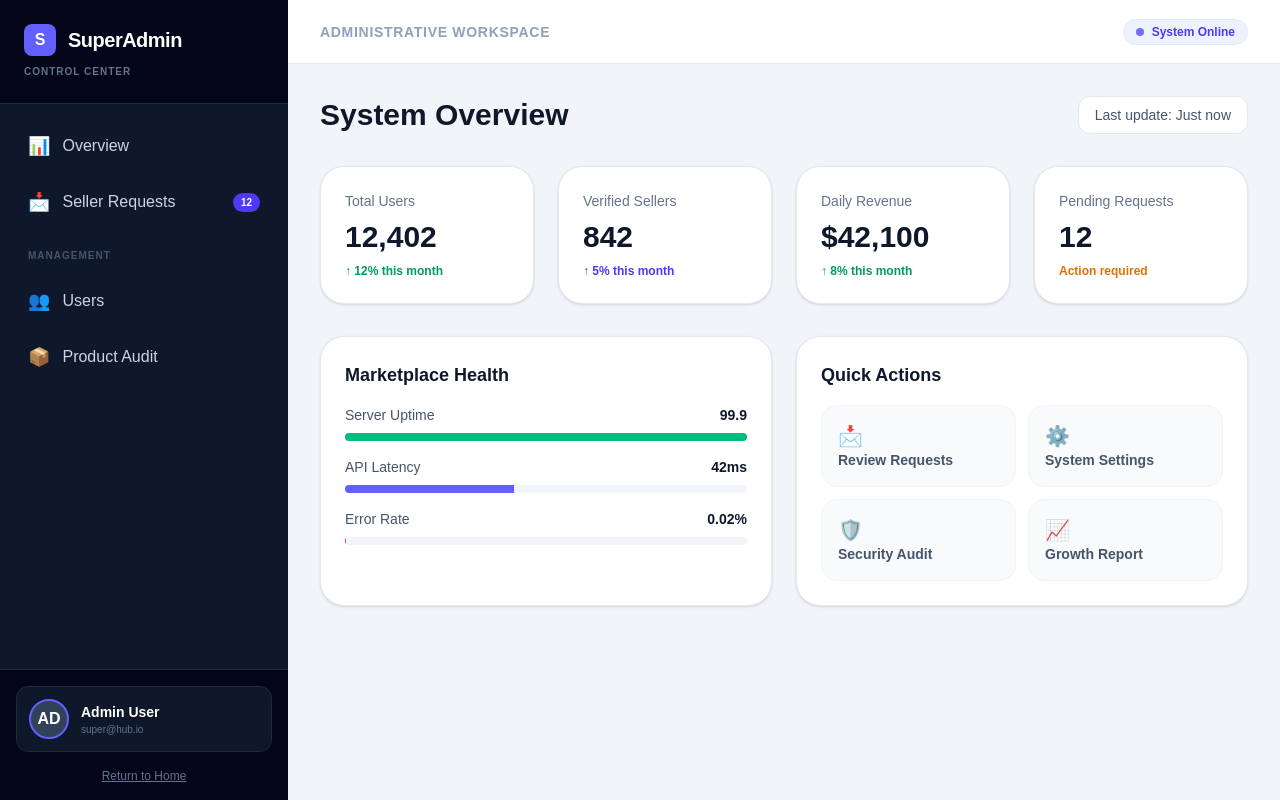
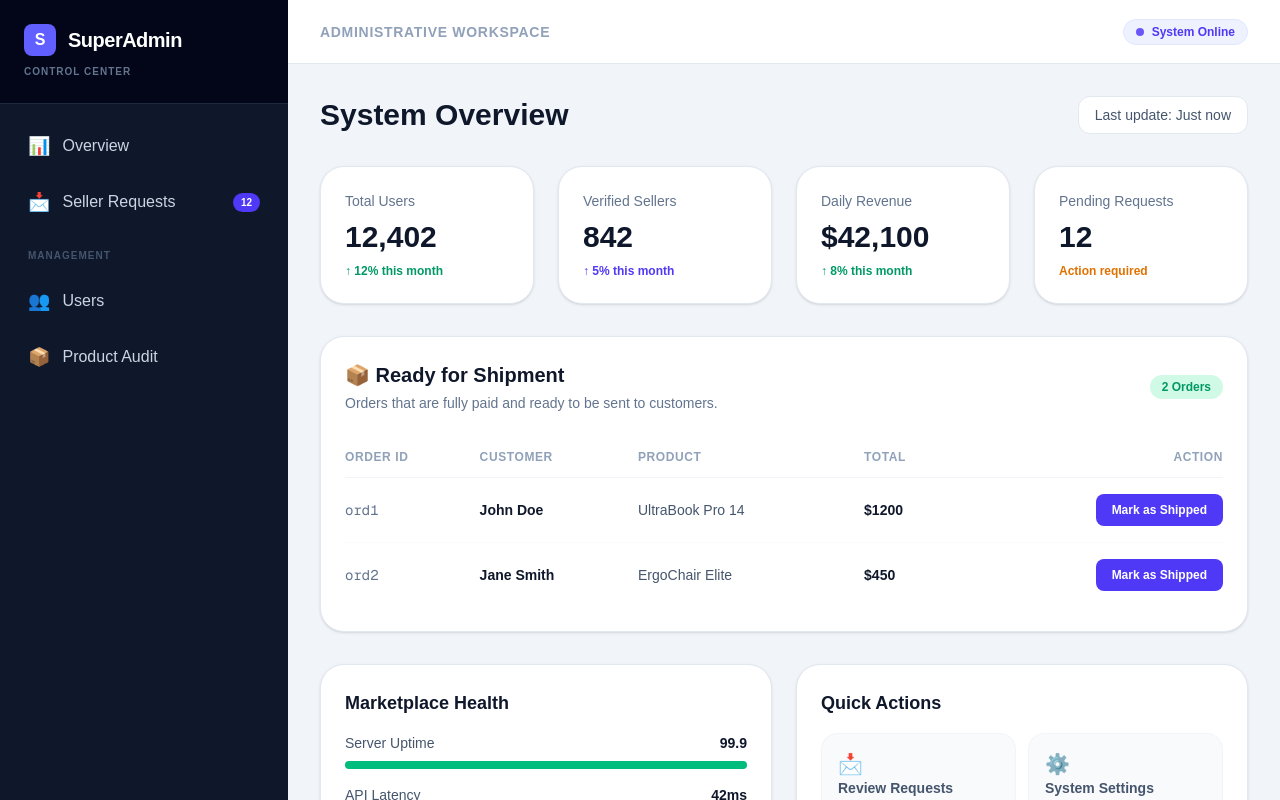
Before and after one commit to esquivelmj24/InstallmentApp, a Next.js app: page /admin/dashboard in a window 1280 px wide. Shown: the top 800 px of the page. Built offline with nearby package versions, Linux system fonts and the light colour scheme.

Commit message:
Implement Installment Logic and GCash Payment

```diff
--- a/src/app/(admin)/admin/dashboard/page.tsx
+++ b/src/app/(admin)/admin/dashboard/page.tsx
@@ -1,6 +1,26 @@
-import React from 'react';
+'use client';
+import React, { useState, useEffect } from 'react';
 
 export default function AdminDashboard() {
+  const [stats, setStats] = useState({ users: 0, sellers: 0, revenue: 0, pendingOrders: 0 });
+  const [readyForShipping, setReadyForShipping] = useState<any[]>([]);
+  const [loading, setLoading] = useState(true);
+
+  useEffect(() => {
+    async function fetchData() {
+      try {
+        setStats({ users: 12402, sellers: 842, revenue: 42100, pendingOrders: 12 });
+        setReadyForShipping([
+          { id: 'ord1', customer: 'John Doe', product: 'UltraBook Pro 14', total: 1200 },
+          { id: 'ord2', customer: 'Jane Smith', product: 'ErgoChair Elite', total: 450 },
+        ]);
+      } finally {
+        setLoading(false);
+      }
+    }
+    fetchData();
+  }, []);
+
   return (
     <div className="space-y-8">
       <div className="flex items-center justify-between">
@@ -30,6 +50,47 @@ export default function AdminDashboard() {
           <p className="text-sm font-medium text-slate-500">Pending Requests</p>
           <p className="text-3xl font-bold text-slate-900">12</p>
           <p className="text-xs text-amber-600 font-bold">Action required</p>
+        </div>
+      </div>
+
+      <div className="bg-white rounded-3xl border border-slate-200 p-6 shadow-sm space-y-6">
+        <div className="flex items-center justify-between">
+          <div className="space-y-1">
+            <h2 className="text-xl font-bold text-slate-900">📦 Ready for Shipment</h2>
+            <p className="text-sm text-slate-500">Orders that are fully paid and ready to be sent to customers.</p>
+          </div>
+          <span className="px-3 py-1 bg-emerald-100 text-emerald-600 text-xs font-bold rounded-full">
+            {readyForShipping.length} Orders
+          </span>
+        </div>
+
+        <div className="overflow-x-auto">
+          <table className="w-full text-left border-collapse">
+            <thead className="border-b border-slate-100">
+              <tr className="border-b border-slate-100">
+                <th className="py-3 text-xs font-bold text-slate-400 uppercase tracking-wider">Order ID</th>
+                <th className="py-3 text-xs font-bold text-slate-400 uppercase tracking-wider">Customer</th>
+                <th className="py-3 text-xs font-bold text-slate-400 uppercase tracking-wider">Product</th>
+                <th className="py-3 text-xs font-bold text-slate-400 uppercase tracking-wider">Total</th>
+                <th className="py-3 text-xs font-bold text-slate-400 uppercase tracking-wider text-right">Action</th>
+              </tr>
+            </thead>
+            <tbody className="divide-y divide-slate-50">
+              {readyForShipping.map((order) => (
+                <tr key={order.id} className="hover:bg-slate-50 transition-colors">
+                  <td className="py-4 text-sm font-mono text-slate-500">{order.id}</td>
+                  <td className="py-4 text-sm font-semibold text-slate-900">{order.customer}</td>
+                  <td className="py-4 text-sm text-slate-600">{order.product}</td>
+                  <td className="py-4 text-sm font-bold text-slate-900">${order.total}</td>
+                  <td className="py-4 text-right">
+                    <button className="px-4 py-2 bg-indigo-600 text-white text-xs font-bold rounded-lg hover:bg-indigo-700 transition-colors">
+                      Mark as Shipped
+                    </button>
+                  </td>
+                </tr>
+              ))}
+            </tbody>
+          </table>
         </div>
       </div>
 
```
